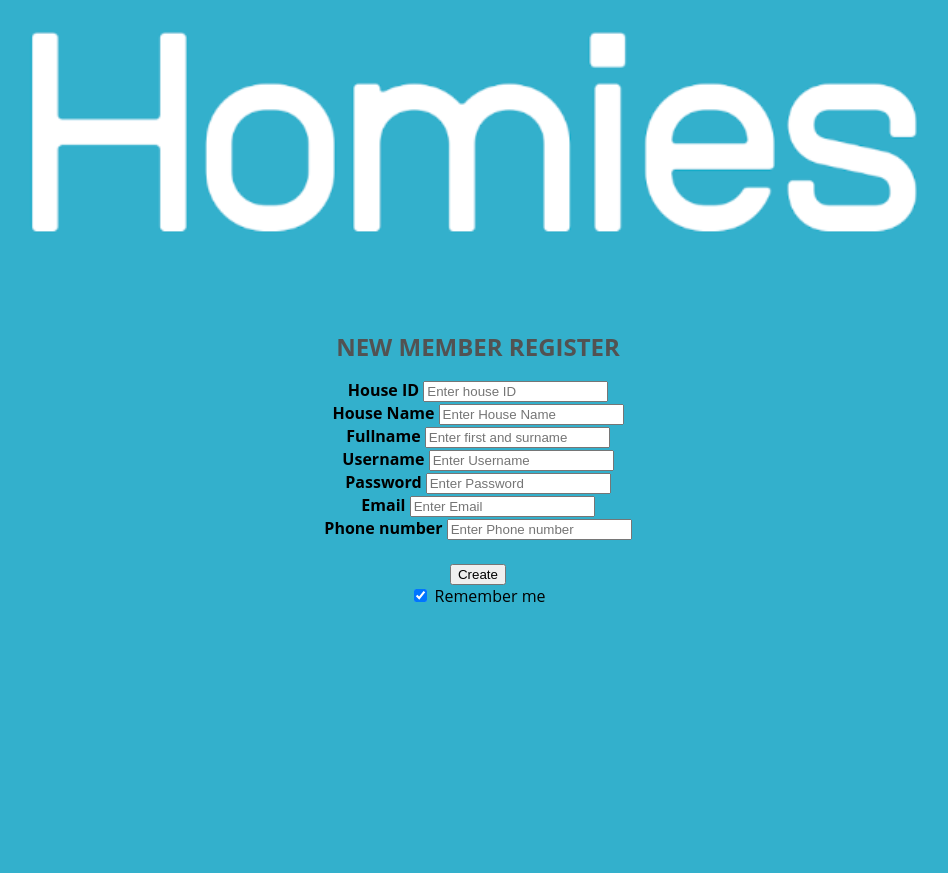
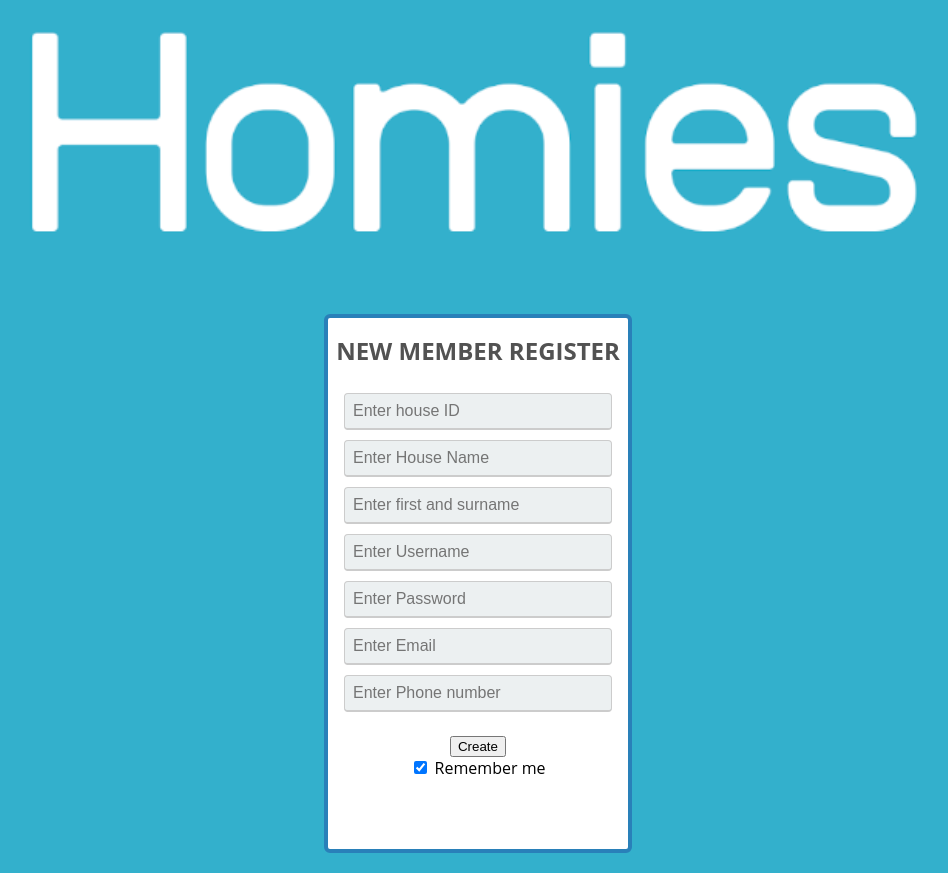
Before and after one commit to abdulmalik29/first_group_project, a PHP site: page /new_member.php in a window 1280 px wide. Shown: the part 21-894 px from the top of the page, without its empty margins (162-1110 px from the left). Before the commit the page ends 623 px from the top, so only its background shows below. Run offline with PHP 8.4, Linux system fonts and the light colour scheme.

Commit message:
edits css

```diff
--- a/new_member.php
+++ b/new_member.php
@@ -23,7 +23,7 @@ h1{
   color:#525252;
 }
 
-.box{
+.container{
   background:white;
   width:300px;
   border-radius:6px;
@@ -99,37 +99,37 @@ background:#3594D2;
 <body>
 
 	<img src="homies.png" alt="Homies logo"><br>
-	<h1>NEW MEMBER REGISTER</h1>
 
 	<form action="newmember_process.php" method="post">
 
   		<div class="container">
-        <label for="houseid"><b>House ID</b></label>
-        <input type="text" placeholder="Enter house ID" name="houseid" required>
+        <h1>NEW MEMBER REGISTER</h1>
+        <label for="houseid"><b></b></label>
+        <input type="text" placeholder="Enter house ID" name="houseid" class="email" required>
         <br>
 
-    		<label for="housename"><b>House Name</b></label>
-    		<input type="text" placeholder="Enter House Name" name="housename" required>
+    		<label for="housename"><b></b></label>
+    		<input type="text" placeholder="Enter House Name" name="housename" class="email" required>
    			<br>
 
-   			<label for="fullname"><b>Fullname</b></label>
-    		<input type="text" placeholder="Enter first and surname" name="fullname" required>
+   			<label for="fullname"><b></b></label>
+    		<input type="text" placeholder="Enter first and surname" name="fullname" class="email" required>
    			<br>
 
-   			<label for="username"><b>Username</b></label>
-    		<input type="text" placeholder="Enter Username" name="username" required>
+   			<label for="username"><b></b></label>
+    		<input type="text" placeholder="Enter Username" name="username" class="email" required>
         <br>
 
-        <label for="psw"><b>Password</b></label>
-        <input type="password" placeholder="Enter Password" name="psw" required>
+        <label for="psw"><b></b></label>
+        <input type="password" placeholder="Enter Password" name="psw" class="email" required>
         <br>
 
-        <label for="eml"><b>Email</b></label>
-        <input type="email" placeholder="Enter Email" name="eml" required>
+        <label for="eml"><b></b></label>
+        <input type="email" placeholder="Enter Email" name="eml" class="email" required>
         <br>
 
-        <label for="phone"><b>Phone number</b></label>
-        <input type="text" placeholder="Enter Phone number" name="pnumber" required>
+        <label for="phone"><b></b></label>
+        <input type="text" placeholder="Enter Phone number" name="pnumber" class="email" required>
 
     		<br><br>
     		<button type="submit">Create</button>
```
Also changed, not shown: login.php (+7 -6 lines), new_house.php (+0 -19 lines).
